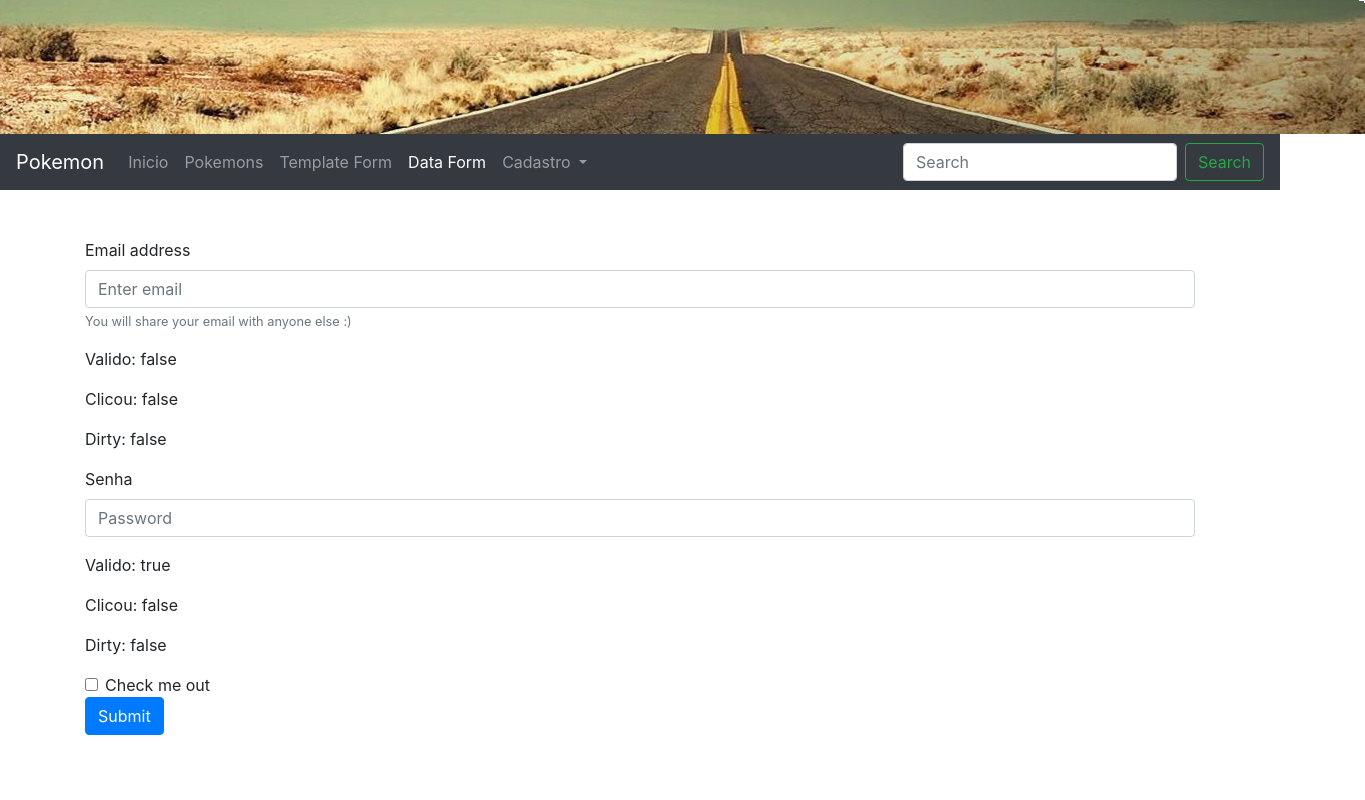
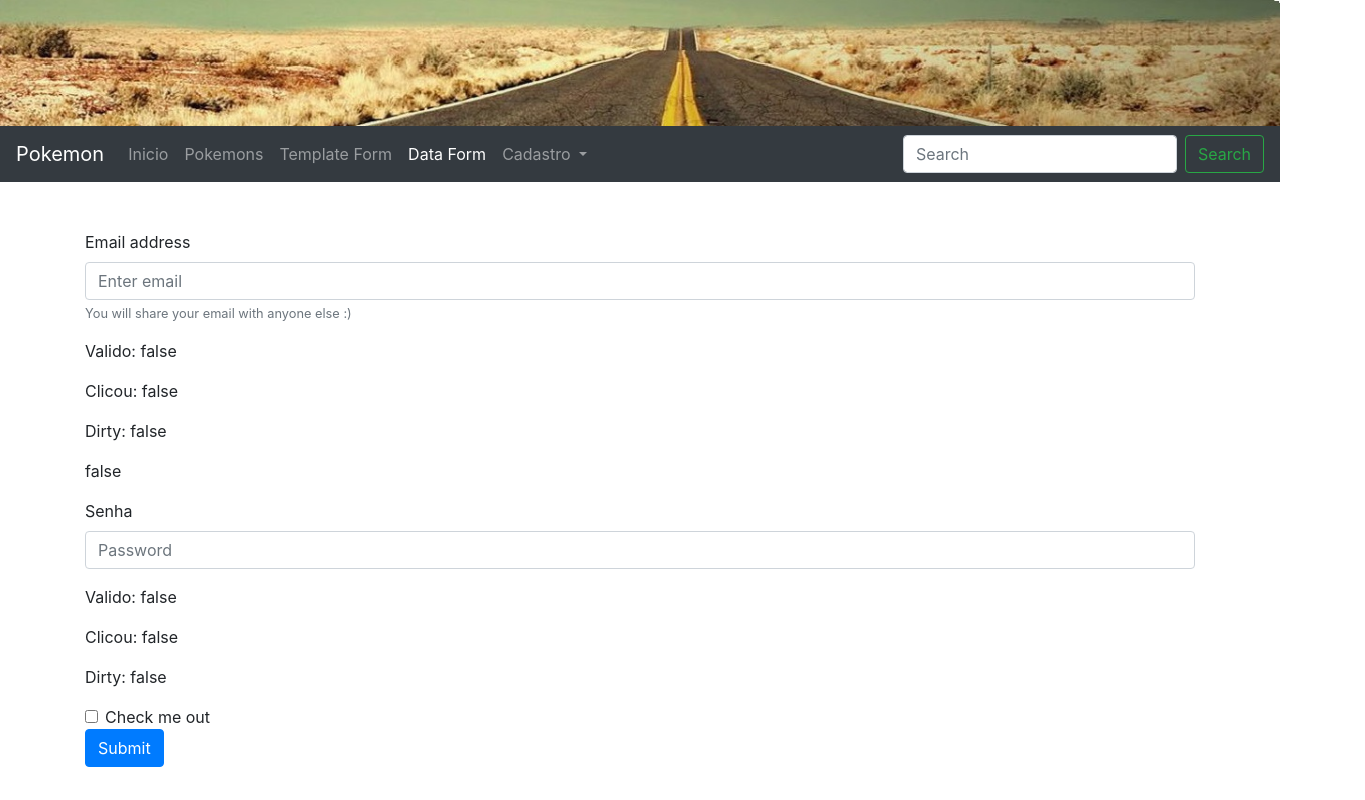
Before and after one commit to giovanniguariento/Angular, an Angular app: page /usuarios/data-form in a window 1280 px wide. Shown: the whole page, 1365 px wide, since content can reach past the window. Built offline with nearby package versions, Linux system fonts and the light colour scheme.

Commit message:
configuramos as msgs no dataform

```diff
--- a/src/app/segundo/segundo.component.html
+++ b/src/app/segundo/segundo.component.html
@@ -1 +1 @@
-<img src="assets/antesdabarra.jpg" expand-lg >
+<img src="assets/antesdabarra.jpg" class="img-fluid" alt="Responsive image" >
--- a/src/app/usuario/data-form/data-form.component.html
+++ b/src/app/usuario/data-form/data-form.component.html
@@ -2,17 +2,26 @@
   <div class="form-group">
     <label for="exampleInputEmail1">Email address</label>
     <input type="email" class="form-control" aria-describedby="emailHelp" placeholder="Enter email"
-      formControlName="emailInput">
+      formControlName="emailInput"
+      [class.is-invalid]="isError('emailInput')"
+      [class.is-valid]="isSuccess('emailInput')" >
+
+
     <small id="emailHelp" class="form-text text-muted">You will share your email with anyone else :)</small>
   </div>
 <app-debug-campos [campoFilho]="getCampo('emailInput')" > </app-debug-campos>
+<app-show-erros [isErrorFilho]="isError('emailInput')" mensagem = "O email é obrigatorio" ></app-show-erros>
+<p>{{ isError('emailInput') }}</p>
 
   <div class="form-group">
     <label for="exampleInputPassword1" >Senha</label>
-    <input type="password" class="form-control" placeholder="Password" formControlName="senhaInput">
+    <input type="password" class="form-control" placeholder="Password" formControlName="senhaInput"
+    [class.is-invalid]="isError('senhaInput')"
+    [class.is-valid]="isSuccess('senhaInput')">
   </div>
 
   <app-debug-campos [campoFilho]="getCampo('senhaInput')" > </app-debug-campos>
+  <app-show-erros [isErrorFilho]="isError('senhaInput')" mensagem = "A senha é obrigatoria" ></app-show-erros>
 
   <div class="form-check">
     <input type="checkbox" class="form-check-input">
--- a/src/app/usuario/data-form/data-form.component.ts
+++ b/src/app/usuario/data-form/data-form.component.ts
@@ -13,7 +13,7 @@ meuForm: FormGroup;
   constructor(private formBuilder : FormBuilder) {
     this.meuForm = this.formBuilder.group({
         emailInput: ['', [ Validators.email, Validators.required ]],
-        senhaInput: ['',[]]
+        senhaInput: ['',[ Validators.required]]
       }
 
     );
@@ -33,10 +33,13 @@ meuForm: FormGroup;
   }
 
   isError(value){
-    let meuCampo = this.getCampo('emailInput');
+    let meuCampo = this.getCampo(value);
     return ( meuCampo.valid == false && meuCampo.touched == true);
   }
 
-
+  isSuccess(value){
+    let meuCampo = this.getCampo(value);
+    return ( meuCampo.valid == true && meuCampo.touched == true);
+  }
 
 }
```
Also changed, not shown: src/assets/landscape-1802337_1920.jpg (added).
